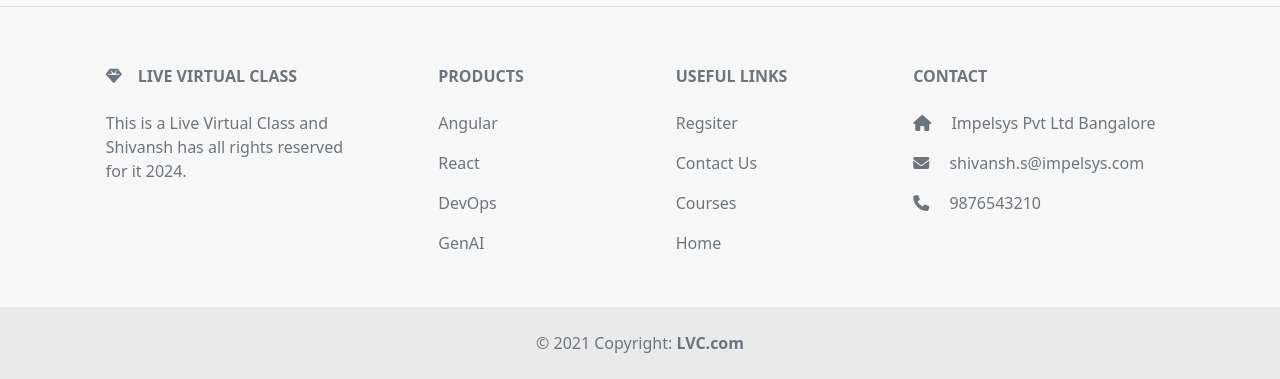
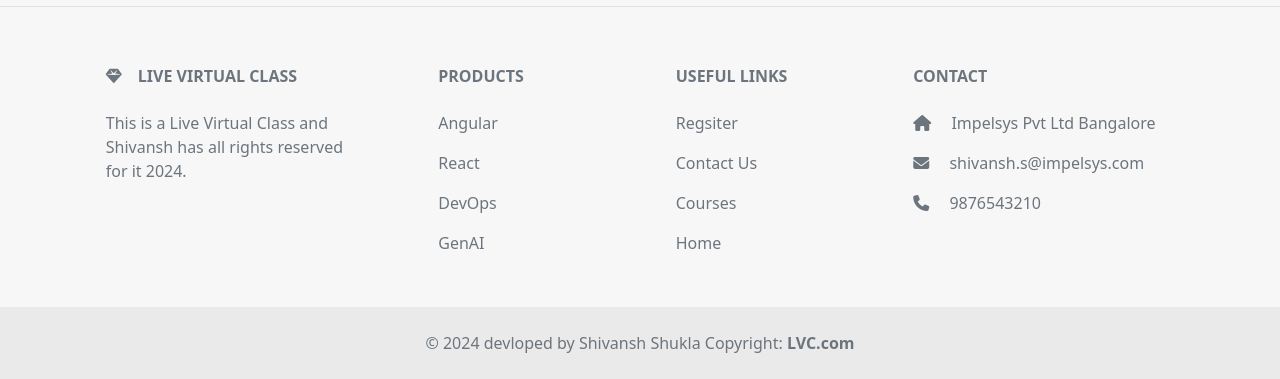
Before and after one commit to SHIVANSHIMPELSYS/Project1, a plain HTML site: page index.html in a window 1280 px wide. Shown: the part 2802-3181 px from the top of the page. Drawn offline with nearby package versions, Linux system fonts and the light colour scheme; a web font is replaced by a local one.

Commit message:
last commit 15-10-2024

```diff
--- a/index.html
+++ b/index.html
@@ -109,9 +109,7 @@
           });
       });
     </script>
-    <style>
-
-    </style>
+    <style></style>
   </head>
 
   <body>
@@ -289,8 +287,16 @@
                   Gallery
                 </a>
                 <ul class="dropdown-menu">
-                  <li><a class="dropdown-item" href="gallery.html">Images with effect</a></li>
-                  <li><a class="dropdown-item" href="cap.html">Light box images</a></li>
+                  <li>
+                    <a class="dropdown-item" href="gallery.html"
+                      >Images with effect</a
+                    >
+                  </li>
+                  <li>
+                    <a class="dropdown-item" href="cap.html"
+                      >Light box images</a
+                    >
+                  </li>
                 </ul>
               </li>
               <li class="nav-item">
@@ -695,7 +701,7 @@
                             Gen-AI
                           </h1>
                           <button
-                          id="row1div"
+                            id="row1div"
                             type="button"
                             class="btn-close"
                             data-bs-dismiss="modal"
@@ -1027,7 +1033,9 @@
 
       <section id="section6">
         <div class="image-container">
-        <a href="registration.html"><img src="assets/qwertyy.png" class="image" alt="Image" /></a>
+          <a href="registration.html"
+            ><img src="assets/qwertyy.png" class="image" alt="Image"
+          /></a>
         </div>
       </section>
     </div>
@@ -1077,7 +1085,9 @@
             <div class="col-md-2 col-lg-2 col-xl-2 mx-auto mb-4">
               <h6 class="text-uppercase fw-bold mb-4">Products</h6>
               <p>
-                <a  id="qwerty" href="angular.html" class="text-reset">Angular</a>
+                <a id="qwerty" href="angular.html" class="text-reset"
+                  >Angular</a
+                >
               </p>
               <p>
                 <a href="react.html" class="text-reset">React</a>
@@ -1122,7 +1132,7 @@
         class="text-center p-4"
         style="background-color: rgba(0, 0, 0, 0.05)"
       >
-        © 2021 Copyright:
+        © 2024 devloped by Shivansh Shukla Copyright:
         <a class="text-reset fw-bold" href="">LVC.com</a>
       </div>
     </footer>
```
Also changed, not shown: angular.html (+1 -1 lines), cap.html (+1 -1 lines), contactus.html (+1 -1 lines), devops.html (+1 -1 lines), expressjs.html (+1 -1 lines), gallery.html (+1 -1 lines), genai.html (+1 -1 lines), mean.html (+1 -1 lines), mern.html (+1 -1 lines), mongodb.html (+1 -1 lines), nodejs.html (+1 -1 lines), react.html (+1 -1 lines), registration.html (+1 -1 lines).
